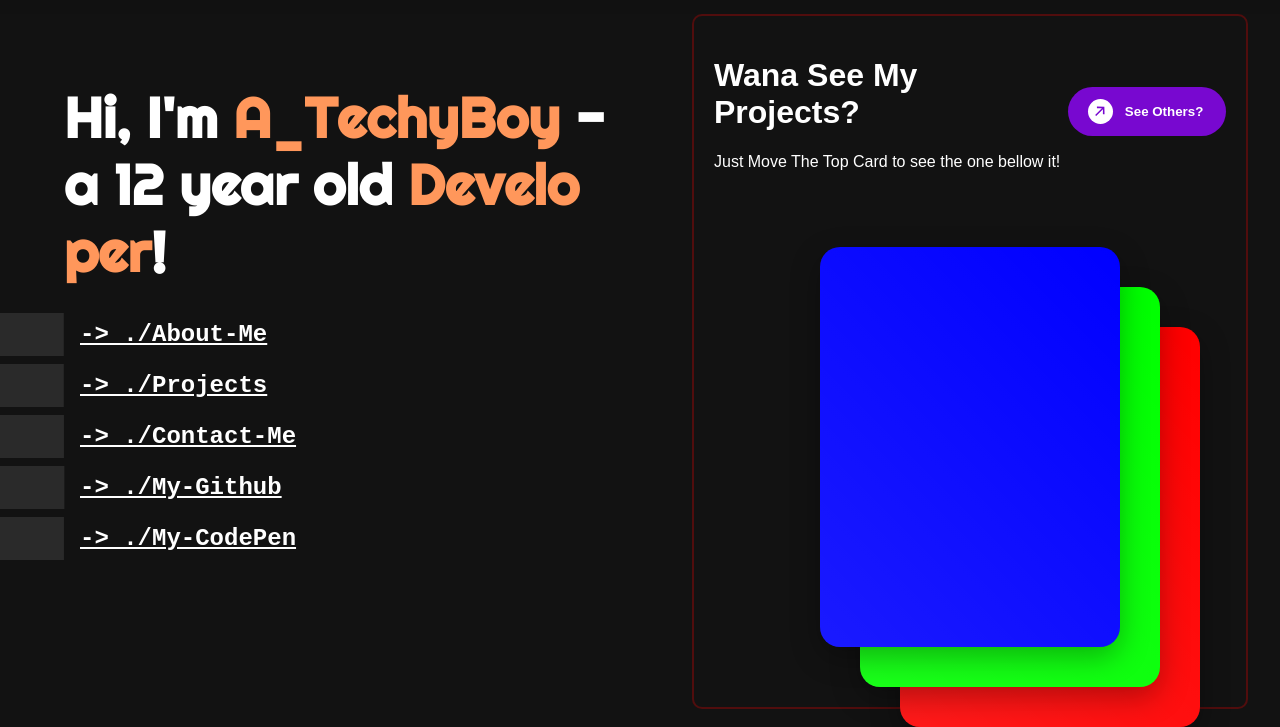
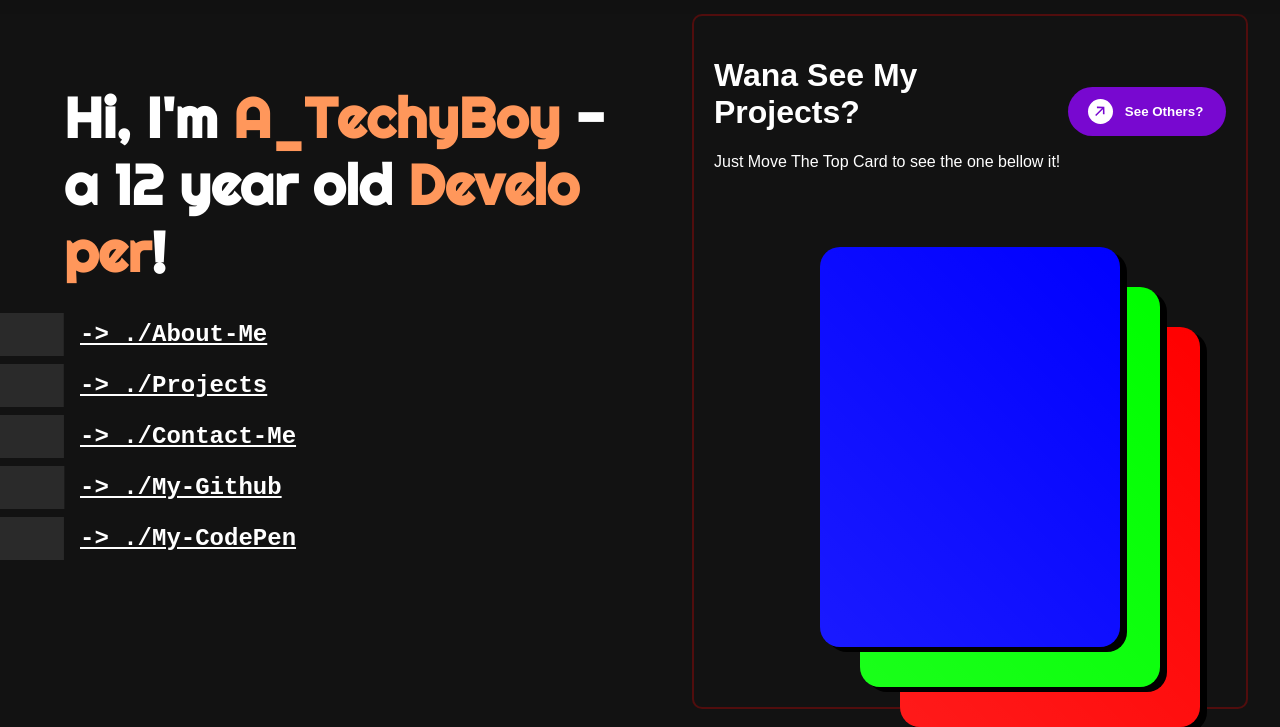
Before and after one commit to RezHackXYZ/My_Portifolio, a plain HTML site: page index.html in a window 1280 px wide. Shown: the part 129-856 px from the top of the page. Drawn offline with Linux system fonts and the light colour scheme; a script that the page names is missing; a web font is replaced by a local one.

Commit message:
fsdkajodasjiojdsi

```diff
--- a/assets/styles.css
+++ b/assets/styles.css
@@ -151,7 +151,7 @@ body {
   width: 100%;
   height: 100%;
   border-radius: 20px;
-  box-shadow: 0 10px 30px rgba(0, 0, 0, 0.3);
+  filter: drop-shadow(7px 5px 0px rgba(0, 0, 0, 1));
   transition: all 0.5s cubic-bezier(0.23, 1, 0.32, 1);
   cursor: grab;
   background: var(--card-1-color);
```
